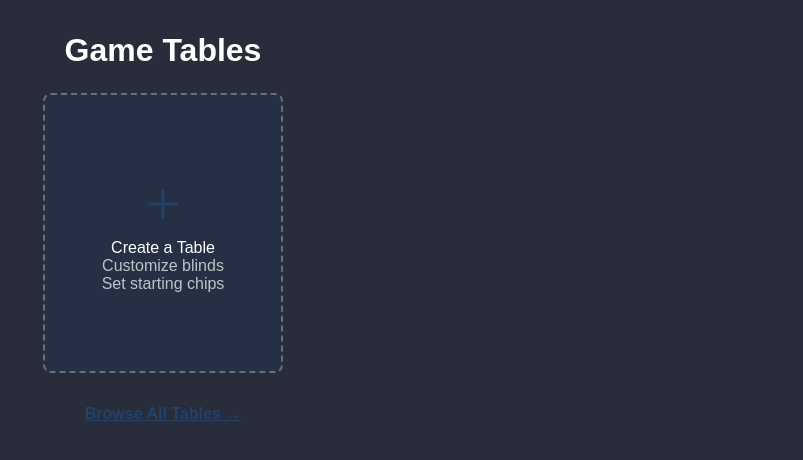
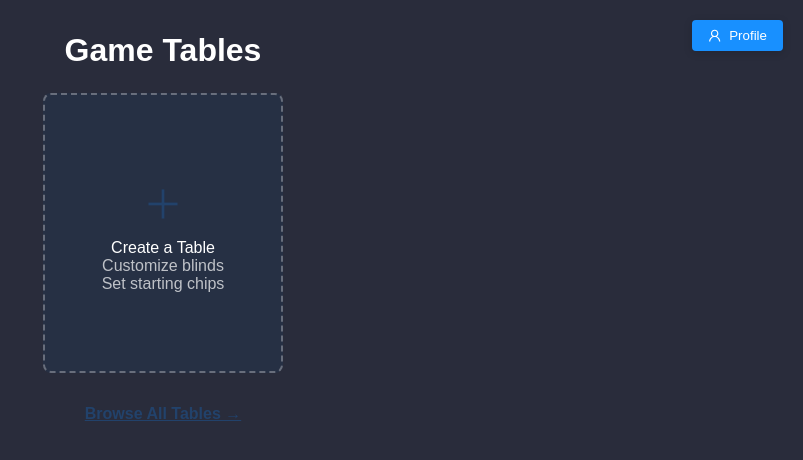
Before and after one commit to Qavrox/sopra-fs25-group-45-client, a Next.js app: page /lobby in a window 1280 px wide. Shown: the top 460 px of the page, without its empty margins (477-1280 px from the left). Built offline with nearby package versions, Linux system fonts and the light colour scheme; what @ant-design/nextjs-registry would draw is missing.

Commit message:
add accessibility to profile page

```diff
--- a/app/lobby/page.tsx
+++ b/app/lobby/page.tsx
@@ -1,5 +1,6 @@
 'use client';
 import { useEffect, useState } from 'react';
+import { UserOutlined } from '@ant-design/icons';
 import { useRouter } from 'next/navigation';
 import { apiClient } from '../api/apiClient';
 import type { Game } from '@/types/game';
@@ -15,8 +16,40 @@ export default function Lobby() {
       .catch(console.error);
   }, []);
 
+  const navigateToProfile = () => {
+    const userId = apiClient.getUserId();
+    if (userId) {
+      router.push(`/users/${userId}`);
+    } else {
+      router.push('/login');
+    }
+  };
+
   return (
     <main className="lobby-container">
+      {/* profile button */}
+      <button
+        onClick={navigateToProfile}
+        className="profile-button"
+        style={{
+          position: 'absolute',
+          top: '20px',
+          right: '20px',
+          backgroundColor: '#1890ff',
+          color: 'white',
+          border: 'none',
+          borderRadius: '4px',
+          padding: '8px 16px',
+          display: 'flex',
+          alignItems: 'center',
+          gap: '8px',
+          cursor: 'pointer',
+          boxShadow: '0 2px 8px rgba(0, 0, 0, 0.15)'
+        }}
+      >
+        <UserOutlined /> Profile
+      </button>
+
       <h1 className="lobby-title">Game Tables</h1>
       <div className="game-cards-container">
         {rooms.map((room) => (
```
Also changed, not shown: app/styles/page.module.css (+13 -0 lines).
